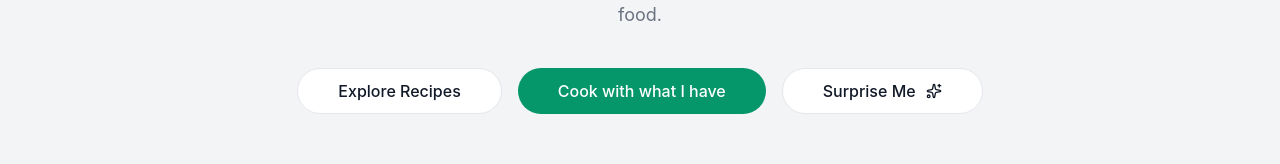
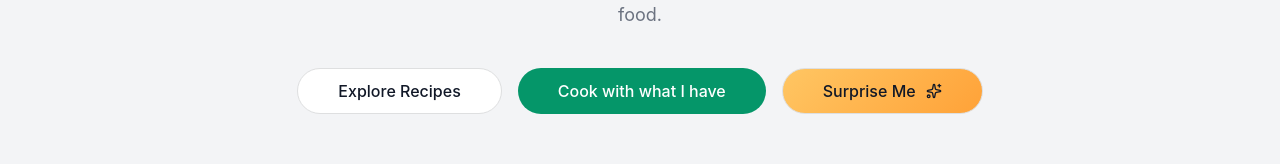
Before and after one commit to Gabriel-sorour/graduation-project-mvp, a React (Vite) app: page /register in a window 1280 px wide. Shown: the part 355-519 px from the top of the page. Built offline with nearby package versions, Linux system fonts and the light colour scheme; no server answers.

Commit message:
style: update surprise me bettun

```diff
--- a/src/styles/Home.css
+++ b/src/styles/Home.css
@@ -38,7 +38,7 @@
 .btn-secondary {
   background-color: var(--white);
   color: var(--dark);
-  border: 1px solid #e5e7eb;
+  border: 1px solid #dedfe0;
   padding: 0.75rem 2rem;
   border-radius: 2rem;
   font-weight: 500;
@@ -80,10 +80,18 @@
   background-color: var(--white);
 }
 
-.surprise-btn{
+.surprise-btn {
   display: flex;
   align-items: center;
   gap: 10px;
+  justify-content: center;
+  background: linear-gradient(135deg, #ffc663 0%, #ffa238 100%);
+
+  &:hover {
+    color: rgb(255, 255, 255);
+    border: 1px solid #dedfe0;
+
+  }
 }
 
 
```
